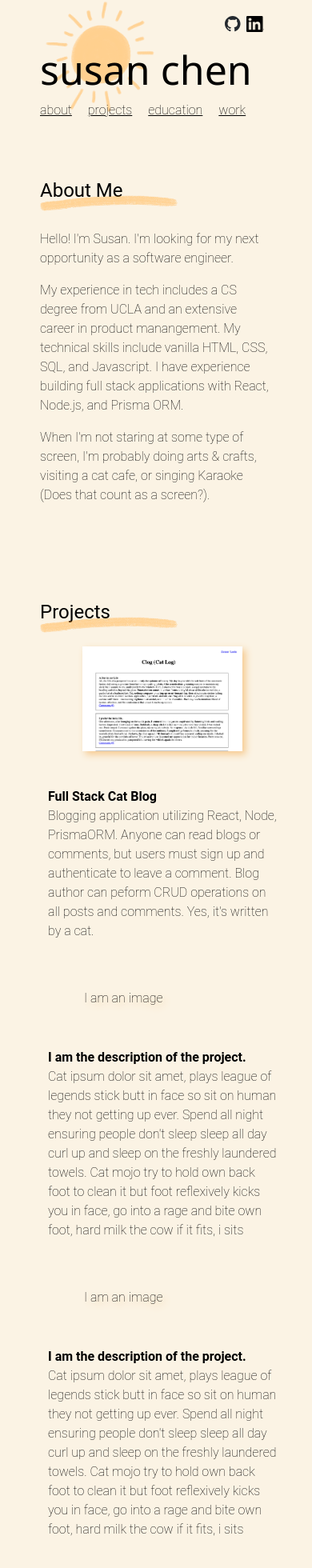
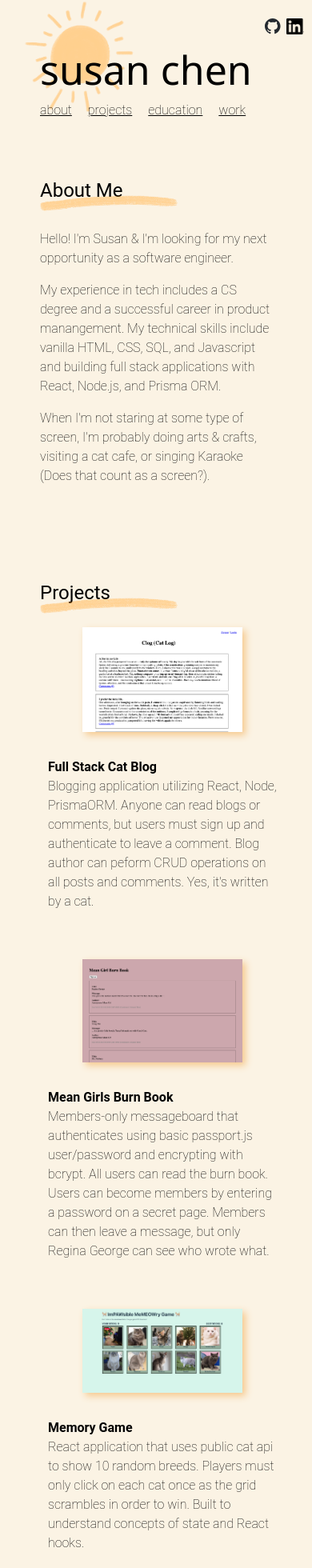
Before and after one commit to susancantdance/susanchenportfolio, a React (Vite) app: page / in a window 390 px wide. Shown: the top 1960 px of the page at 80% size. Built offline with nearby package versions, Linux system fonts and the light colour scheme; a web font is replaced by a local one.

Commit message:
updated links, images for projects

```diff
--- a/src/App.module.css
+++ b/src/App.module.css
@@ -32,7 +32,7 @@ body {
   justify-self: right;
   margin-right: 50px;
 
-  /* z-index: 1; */
+  z-index: 1;
 }
 
 .main {
@@ -59,10 +59,11 @@ body {
 
   .leftnav {
     background-color: rgb(251, 243, 228);
+    /* background-color: blue; */
     background-image: url("assets/sun.png");
     background-repeat: no-repeat;
     background-size: 150px;
-    background-position: 0% 5%;
+    background-position: 10% 5%;
 
     display: inline;
     align-self: stretch;
@@ -71,7 +72,8 @@ body {
 
     padding-top: 0px;
 
-    margin-left: 50px;
+    margin-left: 0px;
+    margin-right: 0px;
     max-width: 100%;
   }
 
--- a/src/components/LeftNav.module.css
+++ b/src/components/LeftNav.module.css
@@ -4,6 +4,7 @@ body {
   background-repeat: no-repeat;
   background-size: 25%;
   background-position: 10% 10%;
+  /* background-color: rgb(251, 243, 228); */
   /* background-color: green; */
 }
 
@@ -41,6 +42,13 @@ img {
   /* position: absolute; */
 }
 
+.linksection {
+  margin: 30px 0px 0px 0px;
+  display: flex;
+  flex-direction: column;
+  align-items: flex-end;
+}
+
 .title {
   font-size: 50px;
   color: black;
@@ -48,6 +56,7 @@ img {
   font-weight: 200;
   font-style: normal;
   margin-bottom: 0px;
+  margin-left: 50px;
 }
 
 @media (max-width: 800px) {
@@ -70,6 +79,11 @@ img {
     font-style: italic;
     margin: 0px 20px 0px 0px;
     position: relative;
+  }
+
+  .linksection {
+    margin: 0px 0px 0px 50px;
+    display: inline;
   }
 
   .link {
--- a/src/components/Main.module.css
+++ b/src/components/Main.module.css
@@ -14,7 +14,7 @@
 
 .section {
   color: black;
-  margin: 200px 50px 100px 0px;
+  margin: 200px 0px 100px 0px;
   font-family: "Roboto", sans-serif;
   font-weight: lighter;
   font-style: normal;
--- a/src/components/about.jsx
+++ b/src/components/about.jsx
@@ -4,14 +4,14 @@ function About() {
   return (
     <>
       <p>
-        Hello! I'm Susan. I'm looking for my next opportunity as a software
+        Hello! I'm Susan & I'm looking for my next opportunity as a software
         engineer.
       </p>
       <p>
-        My experience in tech includes a CS degree from UCLA and an extensive
-        career in product manangement. My technical skills include vanilla HTML,
-        CSS, SQL, and Javascript. I have experience building full stack
-        applications with React, Node.js, and Prisma ORM.
+        My experience in tech includes a CS degree and a successful career in
+        product manangement. My technical skills include vanilla HTML, CSS, SQL,
+        and Javascript and building full stack applications with React, Node.js,
+        and Prisma ORM.
       </p>
       <p>
         {" "}
--- a/src/components/leftnav.jsx
+++ b/src/components/leftnav.jsx
@@ -19,7 +19,6 @@ function Leftnav({ refArray, onScreen }) {
         behavior: "smooth",
         block: position,
         // inline: "nearest",
-
         // left: 400,
       }
     );
@@ -28,6 +27,7 @@ function Leftnav({ refArray, onScreen }) {
   return (
     <>
       <p className={styles.title}>susan chen</p>
+      <div className={styles.linksection}>
         <div
           className={`${styles.link} ${onScreen[0] ? styles.viewing : ""}`}
           onClick={() => selectLink(0)}
@@ -52,10 +52,15 @@ function Leftnav({ refArray, onScreen }) {
         >
           work
         </div>
+      </div>
       <div className={styles.icons}>
+        <a href="https://github.com/susancantdance">
           <img className={styles.github} src="github-mark.svg" />
+        </a>
         &nbsp;&nbsp;&nbsp;
+        <a href="https://linkedin.com/in/susanlchen">
           <img className={styles.github} src="InBug-Black.png" />
+        </a>
       </div>
     </>
   );
--- a/src/components/projects.jsx
+++ b/src/components/projects.jsx
@@ -1,39 +1,54 @@
 import styles from "./projects.module.css";
 import blogapi from "../assets/blogapi.png";
+import meangirl from "../assets/meangirls.png";
+import memory from "../assets/memory.png";
 
 function Projects() {
   return (
     <div className={styles.container}>
       <div className={styles.section}>
-        <img className={styles.image} src={blogapi} />
+        <a href="https://catlog-ten.vercel.app/">
+          <img className={styles.image} src={blogapi} />
+        </a>
         <div className={styles.desc}>
-          <span className={styles.name}>Full Stack Cat Blog</span> Blogging
-          application utilizing React, Node, PrismaORM. Anyone can read blogs or
-          comments, but users must sign up and authenticate to leave a comment.
-          Blog author can peform CRUD operations on all posts and comments. Yes,
-          it's written by a cat.
+          <a href="https://catlog-ten.vercel.app/" className={styles.name}>
+            <span>Full Stack Cat Blog</span>
+          </a>{" "}
+          Blogging application utilizing React, Node, PrismaORM. Anyone can read
+          blogs or comments, but users must sign up and authenticate to leave a
+          comment. Blog author can peform CRUD operations on all posts and
+          comments. Yes, it's written by a cat.
         </div>
       </div>
       <div className={styles.section}>
-        <div className={styles.image}>I am an image</div>
+        <a href="https://members-only-production-fa93.up.railway.app/">
+          <img className={styles.image} src={meangirl} />
+        </a>
         <div className={styles.desc}>
-          <b>I am the description of the project.</b> Cat ipsum dolor sit amet,
-          plays league of legends stick butt in face so sit on human they not
-          getting up ever. Spend all night ensuring people don't sleep sleep all
-          day curl up and sleep on the freshly laundered towels. Cat mojo try to
-          hold own back foot to clean it but foot reflexively kicks you in face,
-          go into a rage and bite own foot, hard milk the cow if it fits, i sits
+          <a
+            href="https://members-only-production-fa93.up.railway.app/"
+            className={styles.name}
+          >
+            <span>Mean Girls Burn Book</span>
+          </a>{" "}
+          Members-only messageboard that authenticates using basic passport.js
+          user/password and encrypting with bcrypt. All users can read the burn
+          book. Users can become members by entering a password on a secret
+          page. Members can then leave a message, but only Regina George can see
+          who wrote what.
         </div>
       </div>
       <div className={styles.section}>
-        <div className={styles.image}>I am an image</div>
+        <a href="https://memory-phi-bay.vercel.app/">
+          <img className={styles.image} src={memory} />
+        </a>
         <div className={styles.desc}>
-          <b>I am the description of the project.</b> Cat ipsum dolor sit amet,
-          plays league of legends stick butt in face so sit on human they not
-          getting up ever. Spend all night ensuring people don't sleep sleep all
-          day curl up and sleep on the freshly laundered towels. Cat mojo try to
-          hold own back foot to clean it but foot reflexively kicks you in face,
-          go into a rage and bite own foot, hard milk the cow if it fits, i sits
+          <a href="https://memory-phi-bay.vercel.app/" className={styles.name}>
+            <span>Memory Game</span>
+          </a>{" "}
+          React application that uses public cat api to show 10 random breeds.
+          Players must only click on each cat once as the grid scrambles in
+          order to win. Built to understand concepts of state and React hooks.
         </div>
       </div>
     </div>
--- a/src/components/projects.module.css
+++ b/src/components/projects.module.css
@@ -7,7 +7,7 @@
 
 .section {
   display: grid;
-  grid-template-columns: 1fr 2fr;
+  grid-template-columns: 1fr 3fr;
   grid-template-rows: 1fr;
   gap: 50px;
   /* background-color: rgb(161, 153, 153); */
@@ -17,6 +17,11 @@
 
 .name {
   font-weight: bold;
+  color: black;
+}
+
+.name:hover {
+  color: #f6c98e;
 }
 
 .image {
@@ -26,6 +31,12 @@
   width: 100%;
   height: auto;
   margin-top: 0px;
+  transition: transform 0.5s;
+}
+
+.image:hover {
+  /* filter: drop-shadow(2px 2px 2px #1d0858); */
+  transform: scale(1.2);
 }
 
 .desc {
@@ -57,6 +68,18 @@
     margin: 0px 0px 60px 0px;
   }
 
+  a {
+    justify-self: center;
+    align-self: center;
+  }
+
+  .name {
+    justify-self: flex-start;
+    align-self: flex-start;
+    font-weight: bold;
+    color: black;
+  }
+
   .image {
     /* border-style: solid; */
     width: 200px;
@@ -64,9 +87,11 @@
     justify-self: center;
     align-self: center;
     filter: drop-shadow(4px 4px 4px #f6c98e);
+    transition: none;
   }
 
   .desc {
+    margin-top: -20px;
     justify-self: center;
     align-self: center;
   }
```
Also changed, not shown: src/assets/meangirls.png (added), src/assets/memory.png (added). Lines whose indentation alone changed are shown as unchanged.
